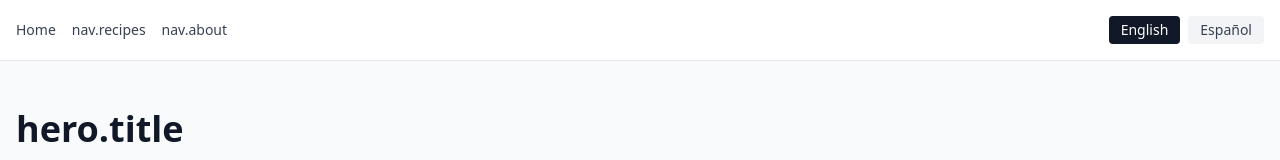
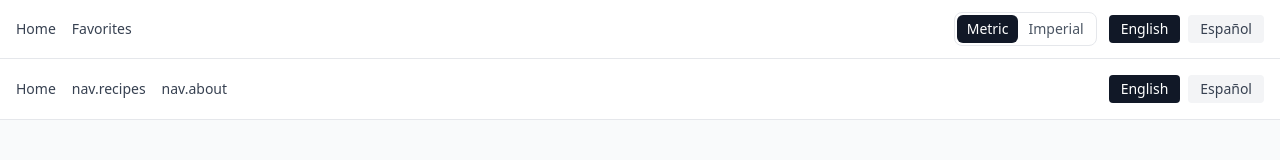
Before and after one commit to rga-rt/recipe-assistant, a Nuxt app: page / in a window 1280 px wide. Shown: the top 160 px of the page. Built offline with nearby package versions, Linux system fonts and the light colour scheme; no server answers.

Commit message:
feat: app header, unit toggle, offline banner

```diff
--- a/app.vue
+++ b/app.vue
@@ -1,5 +1,7 @@
 <template>
-  <div>
+  <div class="min-h-screen bg-gray-50">
+    <AppHeader />
+    <OfflineBanner />
     <NuxtPage />
   </div>
 </template>
--- /dev/null
+++ b/components/AppHeader.vue
@@ -0,0 +1,18 @@
+<template>
+  <header class="border-b bg-white">
+    <div class="container mx-auto flex items-center justify-between gap-4 px-4 py-3">
+      <nav class="flex items-center gap-4 text-sm font-medium text-gray-700">
+        <NuxtLinkLocale to="/">{{ t('nav.home') }}</NuxtLinkLocale>
+        <NuxtLinkLocale to="/favorites">{{ t('nav.favorites') }}</NuxtLinkLocale>
+      </nav>
+      <div class="flex items-center gap-3">
+        <UnitToggle />
+        <LocaleSwitcher />
+      </div>
+    </div>
+  </header>
+</template>
+
+<script setup lang="ts">
+const { t } = useI18n();
+</script>
--- /dev/null
+++ b/components/OfflineBanner.vue
@@ -0,0 +1,20 @@
+<template>
+  <div v-if="offline" class="bg-amber-100 px-4 py-2 text-center text-sm text-amber-900">
+    {{ t('errors.offline') }}
+  </div>
+</template>
+
+<script setup lang="ts">
+const { t } = useI18n();
+const offline = ref(false);
+onMounted(() => {
+  const update = () => { offline.value = !navigator.onLine; };
+  update();
+  window.addEventListener('online', update);
+  window.addEventListener('offline', update);
+  onBeforeUnmount(() => {
+    window.removeEventListener('online', update);
+    window.removeEventListener('offline', update);
+  });
+});
+</script>
--- /dev/null
+++ b/components/UnitToggle.vue
@@ -0,0 +1,20 @@
+<template>
+  <div class="inline-flex rounded-lg border border-gray-200 bg-white p-0.5 text-sm">
+    <button
+      v-for="opt in options"
+      :key="opt"
+      :data-test="`unit-${opt}`"
+      class="rounded-md px-2.5 py-1 font-medium transition"
+      :class="unitSystem === opt ? 'bg-gray-900 text-white' : 'text-gray-600 hover:bg-gray-100'"
+      @click="setSystem(opt)"
+    >
+      {{ t(`units.${opt}`) }}
+    </button>
+  </div>
+</template>
+
+<script setup lang="ts">
+const { t } = useI18n();
+const { unitSystem, setSystem } = useUnitSystem();
+const options: Array<'metric' | 'imperial'> = ['metric', 'imperial'];
+</script>
```
Also changed, not shown: 1 other file (tests, documents, lock files or other folders).
